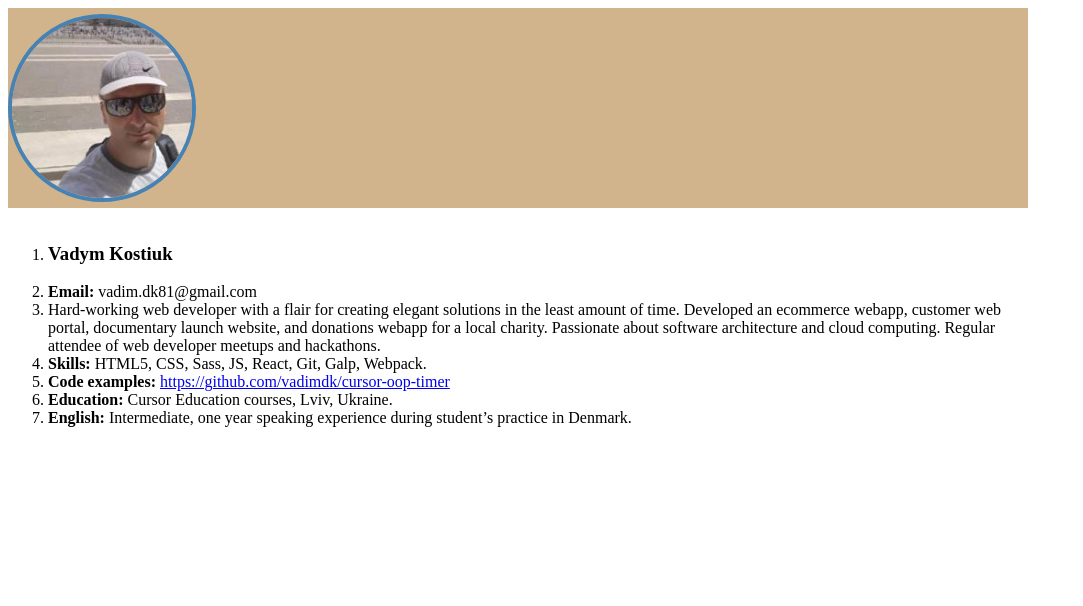
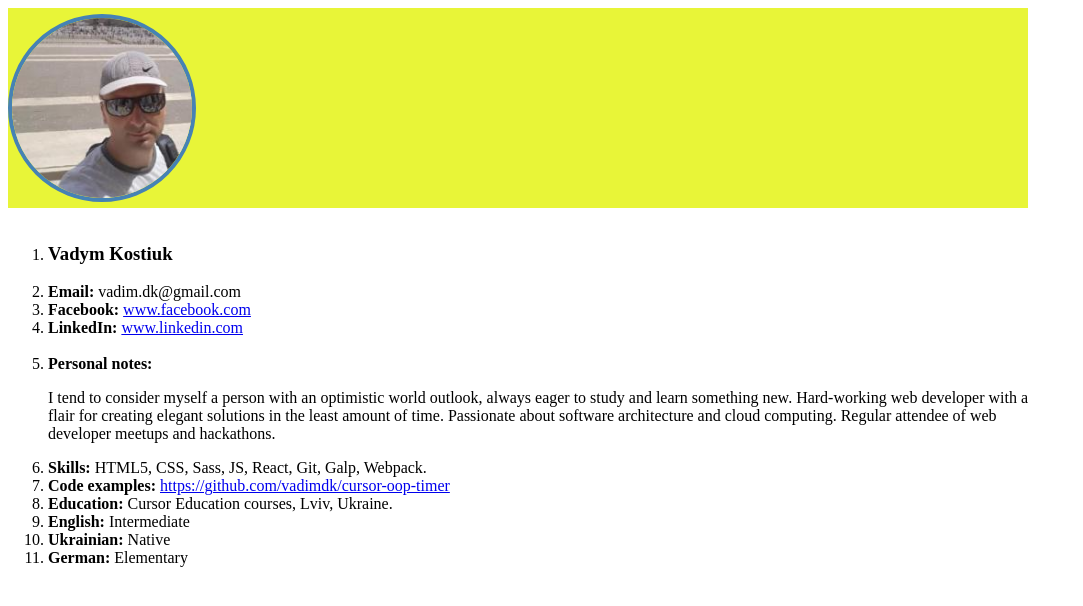
Before and after one commit to vadimdk/rsschool-cv, a plain HTML site: page index.html in a window 1280 px wide. Shown: the whole page, without its empty margins (0-1083 px from the left). Drawn offline with Linux system fonts and the light colour scheme.

Commit message:
feat: add links

```diff
--- a/index.html
+++ b/index.html
@@ -22,14 +22,31 @@
             </li>
 
             <li>
-                <span class="bold-text">Email:</span> <span>vadim.dk81@gmail.com</span>
+                <span class="bold-text">Email:</span> <span>vadim.dk@gmail.com</span>
             </li>
 
-            <li>Hard-working web developer with a flair for creating elegant solutions in the least amount of time.
-                Developed an ecommerce webapp, customer web portal, documentary launch website, and donations webapp for
-                a local charity. Passionate about software architecture and cloud computing. Regular attendee of web
-                developer meetups and hackathons.
+            <li>
+                <span class="bold-text">Facebook: </span>
+                <a href="https://www.facebook.com/profile.php?id=100001430937165">www.facebook.com</a>
             </li>
+
+            <li>
+                <span class="bold-text">LinkedIn: </span>
+                <a
+                    href="/comm/in/vadym-kostiuk-303335193?midToken=AQFCZaZqJyOj8w&trk=eml-email_notification_digest_01-header-13-profile&trkEmail=eml-email_notification_digest_01-header-13-profile-null-cltj03~k874e1jg~mi-null-neptune%2Fprofile~vanity%2Eview&lipi=urn%3Ali%3Apage%3Aemail_email_notification_digest_01%3Br0LKxv8MR56TYSqVPjjzEg%3D%3D">www.linkedin.com</a>
+            </li>
+
+            <br>
+
+            <li>
+                <span class="bold-text">Personal notes: </span>
+                <p> I tend to consider myself a person with an optimistic world outlook, always eager to study and learn
+                    something new. Hard-working web developer with a flair
+                    for creating elegant solutions in the least amount of time.
+                    Passionate about software architecture and cloud computing. Regular attendee of web
+                    developer meetups and hackathons.</p>
+            </li>
+
 
             <li>
                 <span class="bold-text">Skills:</span> HTML5, CSS, Sass, JS, React, Git, Galp, Webpack.
@@ -41,8 +58,11 @@
 
             <li> <span class="bold-text">Education:</span> Cursor Education courses, Lviv, Ukraine.</li>
 
-            <li> <span class="bold-text">English:</span> Intermediate, one year speaking experience during
-                student’s practice in Denmark.</li>
+            <li> <span class="bold-text">English:</span> Intermediate</li>
+
+            <li> <span class="bold-text">Ukrainian:</span> Native</li>
+
+            <li> <span class="bold-text">German:</span> Elementary</li>
 
 
         </ol>
--- a/styles.css
+++ b/styles.css
@@ -8,7 +8,7 @@ header {
   height: 200px;
   justify-content: flex-start;
   align-items: center;
-  background-color: tan;
+  background-color: rgb(232, 245, 56);
 }
 
 img {
```
